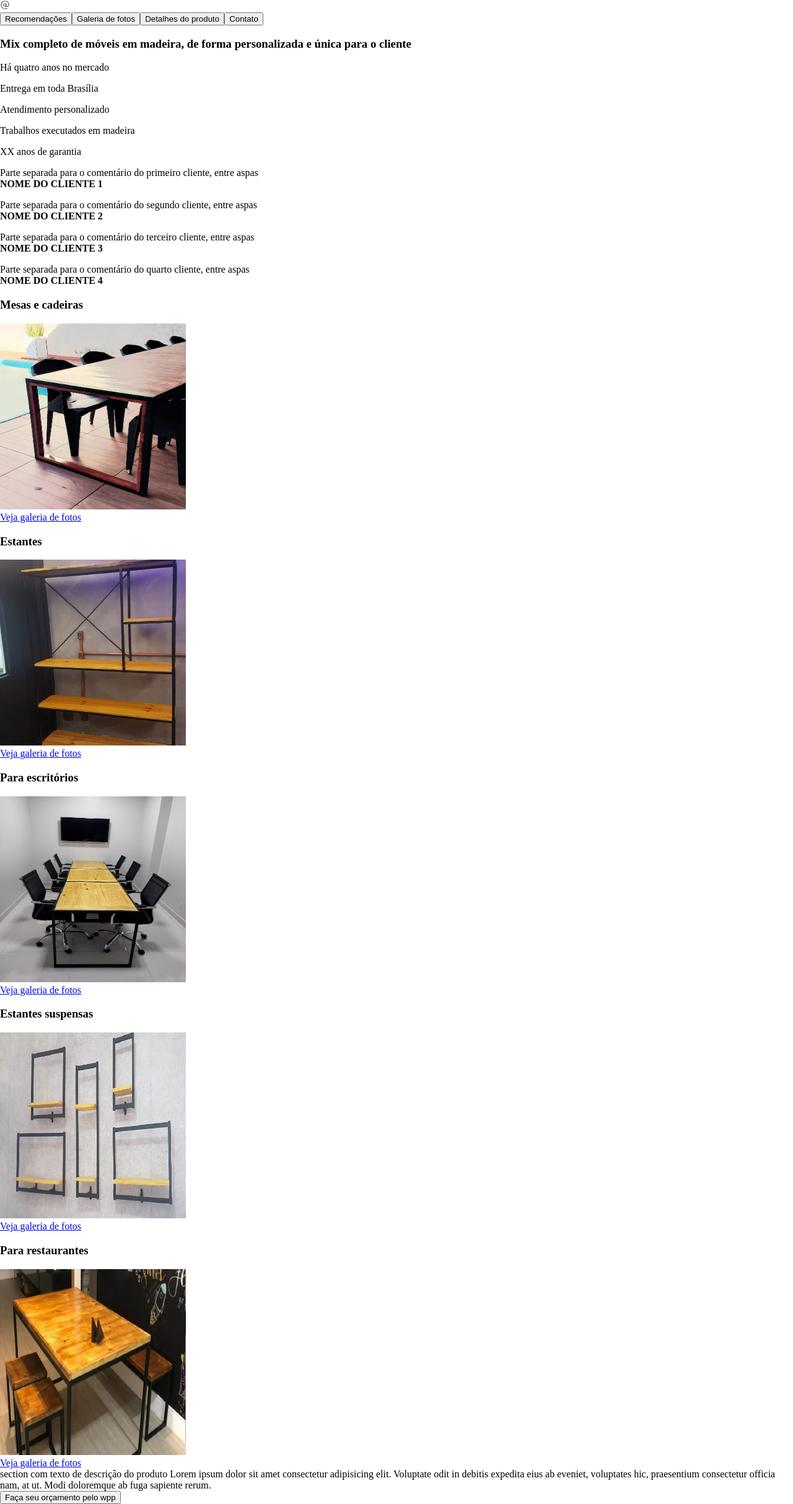
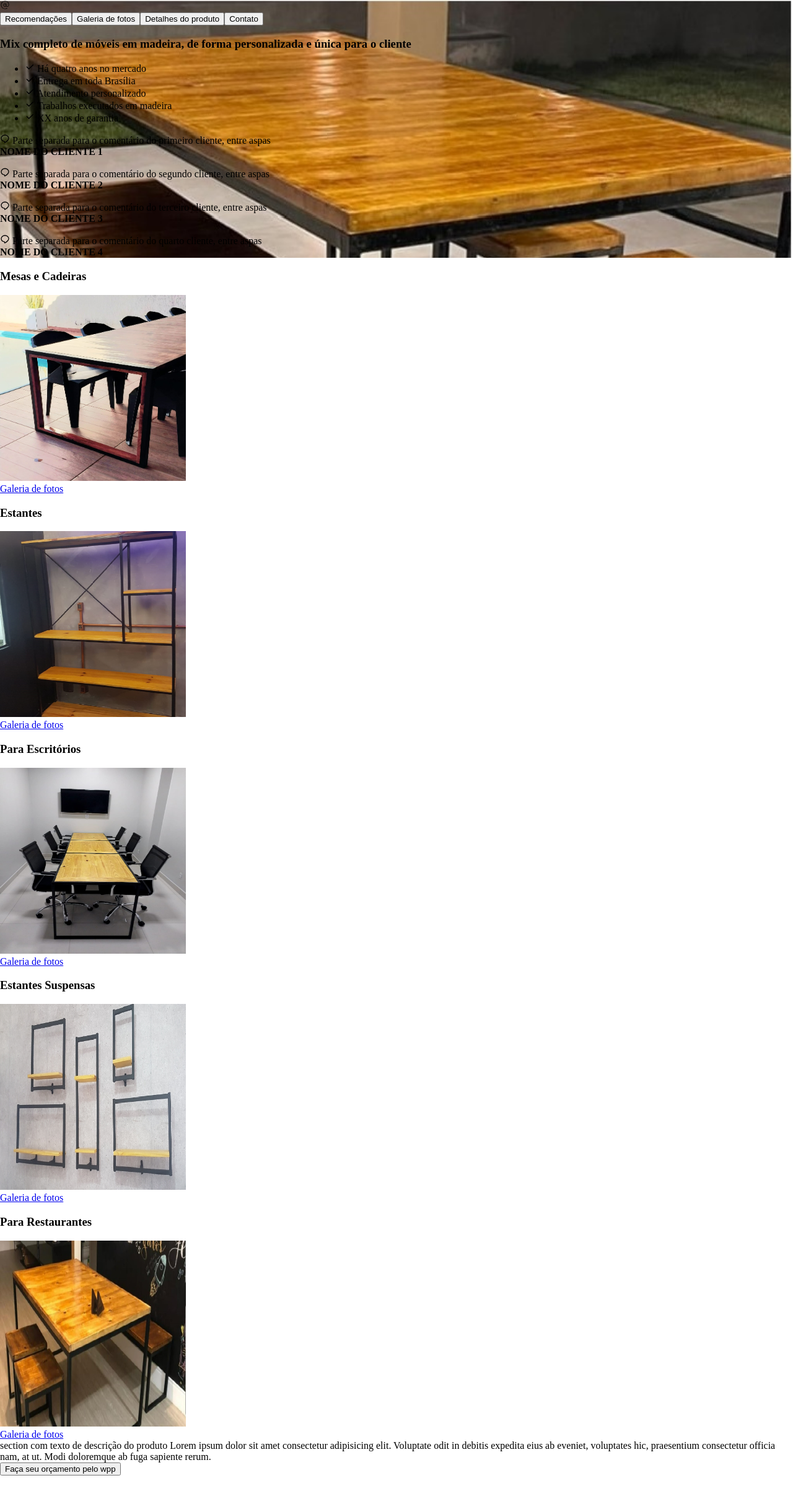
Before and after one commit to enyllaoliveira/storeProject, a React (Create React App) app: page / in a window 1280 px wide. Shown: the whole page at 62% size. After the commit the page ends 2381 px from the top, so only its background shows below. Built offline with nearby package versions, Linux system fonts and the light colour scheme.

Commit message:
building layout and fixing components

```diff
--- a/src/components/gallery/Pages/HomePage/index.tsx
+++ b/src/components/gallery/Pages/HomePage/index.tsx
@@ -9,48 +9,45 @@ import Restaurants from '../../SectionsOfPictures/Home/tableOne.jpeg'
 export function Gallery() {
     return (
         <div className="flex flex-wrap justify-around my-8">
-
-        <section>
-        <h1 className="cursor-pointer text-center"> Mesas e cadeiras </h1>
-        <img className="rounded-xl" src={Table} alt="fotos das mesas" title="Galeria das mesas"/>
-        <div className="text-center" >
-        <Link target="_blank" to='/tablepage'> Veja galeria de fotos </Link>
+            <section className="my-8 text-center">
+                <h1 className="cursor-pointer font-bold text-xl">Mesas e Cadeiras</h1>
+                <img className="rounded-xl my-3" src={Table} alt="Fotos das mesas" title="Galeria das mesas" />
+                <div>
+                    <Link className="font-bold text-sm" target="_blank" to='/tablepage'>Galeria de fotos</Link>
                 </div>
             </section>
 
-        <section>
-            <h1 className="cursor-pointer text-center"> Estantes </h1>
-            <img className="rounded-xl"src={Shelfs} alt="fotos das estantes" title="Galeria de mesas"/>
-            <div className="text-center">
-            <Link target="_blank" to='/shelfpage'> Veja galeria de fotos </Link>
+            <section className="my-8 text-center">
+                <h1 className="cursor-pointer font-bold text-xl">Estantes</h1>
+                <img className="rounded-xl my-3" src={Shelfs} alt="Fotos das estantes" title="Galeria de estantes" />
+                <div>
+                    <Link className="font-bold text-sm" target="_blank" to='/shelfpage'>Galeria de fotos</Link>
                 </div>
             </section>
 
-        <section>
-            <h1 className="cursor-pointer text-center"> Para escritórios </h1>
-            <img className="rounded-xl" src={Offices} alt="fotos de escritórios" title="Galeria de móveis para escritórios"/>
-            <div className="text-center">
-            <Link target="_blank" to='/officepage'> Veja galeria de fotos </Link>
+            <section className="my-8 text-center">
+                <h1 className="cursor-pointer font-bold text-xl">Para Escritórios</h1>
+                <img className="rounded-xl my-3" src={Offices} alt="Fotos de escritórios" title="Galeria de móveis para escritórios" />
+                <div>
+                    <Link className="font-bold text-sm" target="_blank" to='/officepage'>Galeria de fotos</Link>
                 </div>
             </section>
 
-        <section>
-            <h1 className="cursor-pointer text-center"> Estantes suspensas </h1>
-            <img className="rounded-xl"src={ShelsWall} alt="fotos de estantes suspensas" title="Galeria de estantes suspensas"/>
-            <div className="text-center" >
-            <Link target="_blank" to='/shelfwallpage'> Veja galeria de fotos </Link>
-            </div>
-
-        </section>
-
-         <section>
-            <h1 className="cursor-pointer text-center"> Para restaurantes </h1>
-            <img className="rounded-xl" src={Restaurants} alt="fotos de restaurantes" title="Galeria de mesas para restaurantes"/>
-            <div className="text-center">
-            <Link target="_blank" to='/restaurantepage'> Veja galeria de fotos </Link>
+            <section className="my-8 text-center">
+                <h1 className="cursor-pointer font-bold text-xl">Estantes Suspensas</h1>
+                <img className="rounded-xl my-3" src={ShelsWall} alt="Fotos de estantes suspensas" title="Galeria de estantes suspensas" />
+                <div>
+                    <Link className="font-bold text-sm" target="_blank" to='/shelfwallpage'>Galeria de fotos</Link>
                 </div>
             </section>
 
+            <section className="my-8 text-center">
+                <h1 className="cursor-pointer font-bold text-xl">Para Restaurantes</h1>
+                <img className="rounded-xl my-3" src={Restaurants} alt="Fotos de restaurantes" title="Galeria de mesas para restaurantes" />
+                <div>
+                    <Link className="font-bold text-sm" target="_blank" to='/restaurantepage'>Galeria de fotos</Link>
                 </div>
-    )
+            </section>
+        </div>
+    );
 }
--- a/src/components/mainLayout/index.tsx
+++ b/src/components/mainLayout/index.tsx
@@ -6,7 +6,7 @@ import { Recomendations } from "../recomendations";
 import { Details } from "../details";
 import { Contact } from "../contact";
 import { CiAt } from "react-icons/ci";
-
+import PictureFundo from '../gallery/SectionsOfPictures/Layout/bigOne.jpeg'
 
 const MainLayout = () => {
     const scrollRecomendation = useRef<HTMLInputElement>(null)
@@ -15,6 +15,12 @@ const MainLayout = () => {
     const scrollContact = useRef<HTMLInputElement>(null)
 
     const [isIntersecting, setIsIntersecting] = useState(false);
+
+    const Picture = {
+      backgroundImage: `url(${PictureFundo})`,
+      backgroundSize: 'cover',
+      backgroundRepeat: 'no-repeat',
+    }
 
     useEffect(() => {
         const MyObserver = new IntersectionObserver((entries) => {
@@ -29,7 +35,7 @@ const MainLayout = () => {
       }, []);
 
       const sectionClasses = `transition-opacity duration-500 ${
-        isIntersecting ? "opacity-100" : "opacity-75"
+        isIntersecting ? "opacity-75" : "opacity-100"
       }`;
 
       const sectionClassesDetails = `transition-transform duration-500 ${
@@ -37,39 +43,42 @@ const MainLayout = () => {
       }`;
 
     return (
-        <div className="flex flex-col ">
-            <div className="flex flex-row justify-between">
+      <div className="flex flex-col" >
+        <div style={Picture}>
+
+            <div className="flex flex-row justify-between ml-6 py-4">
             <section>
               <CiAt/>
             </section>
 
-            <section className="flex flex-col ">
+            <section className="flex flex-col mr-6">
             {/* <Header/>  */}
-            <button className="hover:underline cursor-pointer" onClick={() => scrollRecomendation.current?.scrollIntoView()}>
+            <button className=" hover:underline cursor-pointer font-bold text-white mb-2" onClick={() => scrollRecomendation.current?.scrollIntoView()}>
             Recomendações
              </button>
-            <button className="hover:underline cursor-pointer" onClick={() => scrollGallery.current?.scrollIntoView()}>
+            <button className="hover:underline cursor-pointer font-bold text-white mb-2" onClick={() => scrollGallery.current?.scrollIntoView()}>
             Galeria de fotos
             </button>
 
-            <button className="hover:underline cursor-pointer" onClick={() => scrollDetails.current?.scrollIntoView()}>
+            <button className="hover:underline cursor-pointer font-bold text-white mb-2" onClick={() => scrollDetails.current?.scrollIntoView()}>
             Detalhes do produto
             </button>
 
-             <button className="hover:underline cursor-pointer" onClick={() => scrollContact.current?.scrollIntoView()}>
+             <button className="hover:underline cursor-pointer font-bold text-white mb-2" onClick={() => scrollContact.current?.scrollIntoView()}>
             Contato
             </button>
             </section>
          </div>
 
         <section ref={scrollRecomendation}
-        className={`${sectionClasses} shadow-lg border border-gray-200 p-4`}>
+        className={`${sectionClasses} shadow-lg border border-gray-200 p-4` } >
 
         <Recomendations/>
         </section>
+        </div>
 
         <section ref={scrollGallery}
-        className={`${sectionClasses} transition-transform delay-300 ease-in-out transform -translate-x-4 opacity-0 shadow-lg border border-gray-200 p-4`}>
+        className={`${sectionClasses} transition-transform delay-300 ease-in-out transform -translate-x-4 opacity-1 shadow-lg border border-gray-200 p-4`}>
         <Gallery />
          </section>
 
--- a/src/components/recomendations/index.tsx
+++ b/src/components/recomendations/index.tsx
@@ -1,26 +1,45 @@
 import React from "react";
-// import { IconName } from "react-icons/tfi";
+// import { VscArrowRight } from "react-icons/vsc";
+import { RiChat1Fill } from "react-icons/ri";
+import { TbBrandLine } from "react-icons/tb";
+import { TbCheck } from "react-icons/tb";
+
 
 export function Recomendations() {
     return (
-       <div className="flex flex-row justify-between">
-        <section >
-        <h1> Mix completo de móveis em madeira, de forma personalizada e única para o cliente</h1>
-        <p> Há quatro anos no mercado </p>
-        <p> Entrega em toda Brasília </p>
-        <p> Atendimento personalizado </p>
-        <p> Trabalhos executados em madeira </p>
-        <p> XX anos de garantia</p>
+        <div className="flex flex-row justify-around py-4 space-x-2">
+        <section className="w-1/2">
+          <h1 className="text-4xl font-bold text-white text-center mb-16">
+            Mix completo de móveis em madeira, de forma personalizada e única para o cliente
+          </h1>
+          <ul className="text-xl text-white text-center space-y-10">
+            <li className="flex items-center justify-center">
+              <TbCheck /> Há quatro anos no mercado
+            </li>
+            <li className="flex items-center justify-center ">
+              <TbCheck /> Entrega em toda Brasília
+            </li>
+            <li className="flex items-center justify-center">
+              <TbCheck /> Atendimento personalizado
+            </li>
+            <li className="flex items-center justify-center ">
+              <TbCheck /> Trabalhos executados em madeira
+            </li>
+            <li className="flex items-center justify-center">
+              <TbCheck /> XX anos de garantia
+            </li>
+          </ul>
         </section>
 
-        <section>
-            <p className="bg-slate-100 my-2 rounded"> Parte separada para o comentário do primeiro cliente, entre aspas <br/>
+        <section className="w-1/2 space-y-4">
+
+            <p className="bg-slate-100 my-2 rounded p-4">  <TbBrandLine/> Parte separada para o comentário do primeiro cliente, entre aspas <br/>
             <strong> NOME DO CLIENTE 1 </strong></p>
-            <p className="bg-slate-100 my-2 rounded"> Parte separada para o comentário do segundo cliente, entre aspas <br/>
+            <p className="bg-slate-100 my-2 rounded p-4"> <TbBrandLine/> Parte separada para o comentário do segundo cliente, entre aspas <br/>
             <strong> NOME DO CLIENTE 2 </strong></p>
-            <p className="bg-slate-100 my-2 rounded"> Parte separada para o comentário do terceiro cliente, entre aspas <br/>
+            <p className="bg-slate-100 my-2 rounded p-4"> <TbBrandLine/> Parte separada para o comentário do terceiro cliente, entre aspas <br/>
             <strong> NOME DO CLIENTE 3 </strong></p>
-            <p className="bg-slate-100 my-2 rounded"> Parte separada para o comentário do quarto cliente, entre aspas <br/>
+            <p className="bg-slate-100 my-2 rounded p-4"> <TbBrandLine/> Parte separada para o comentário do quarto cliente, entre aspas <br/>
             <strong> NOME DO CLIENTE 4 </strong></p>
         </section>
        </div>
```
Also changed, not shown: src/components/gallery/SectionsOfPictures/Layout/bigOne.jpeg (added). Lines whose indentation alone changed are shown as unchanged.
